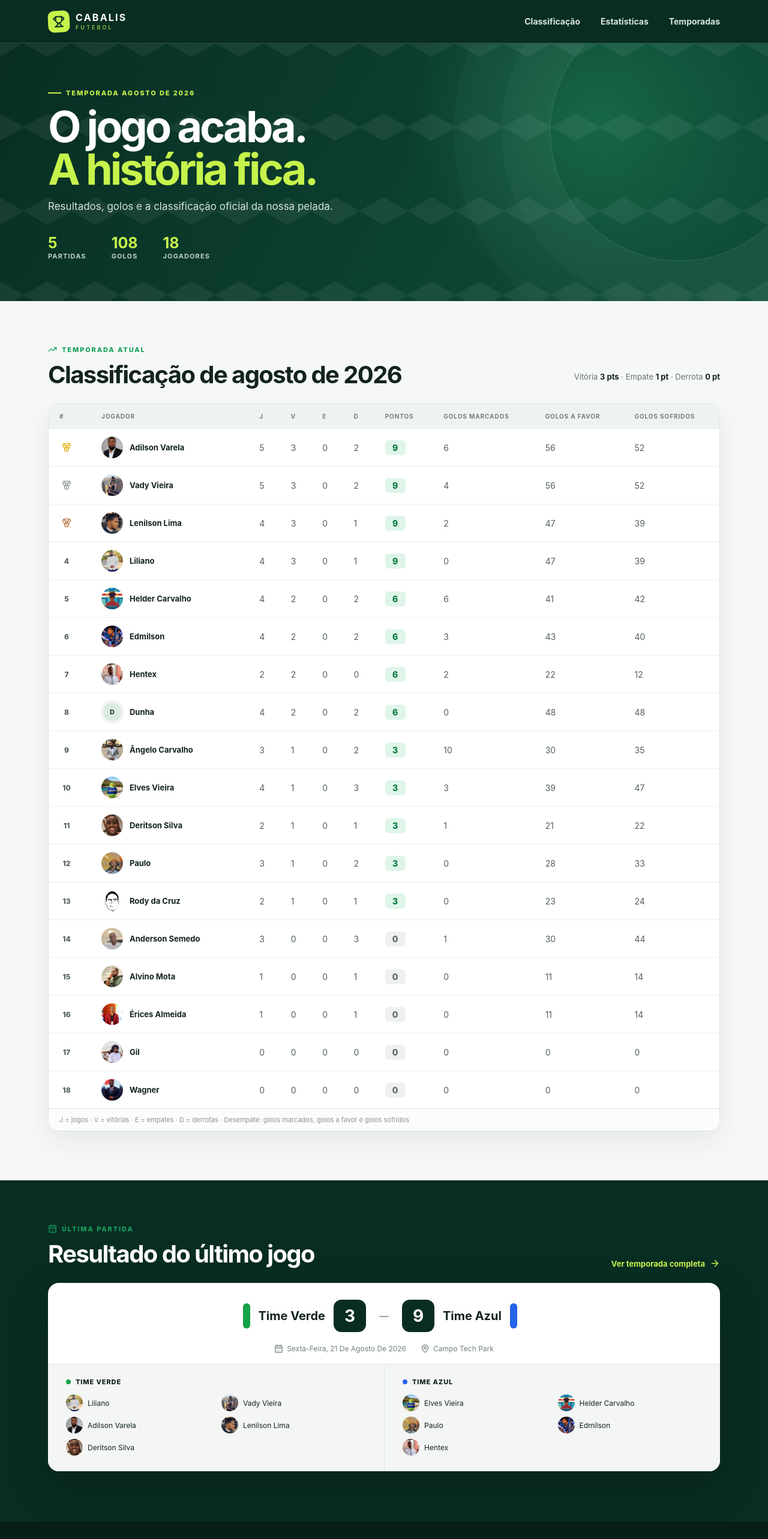
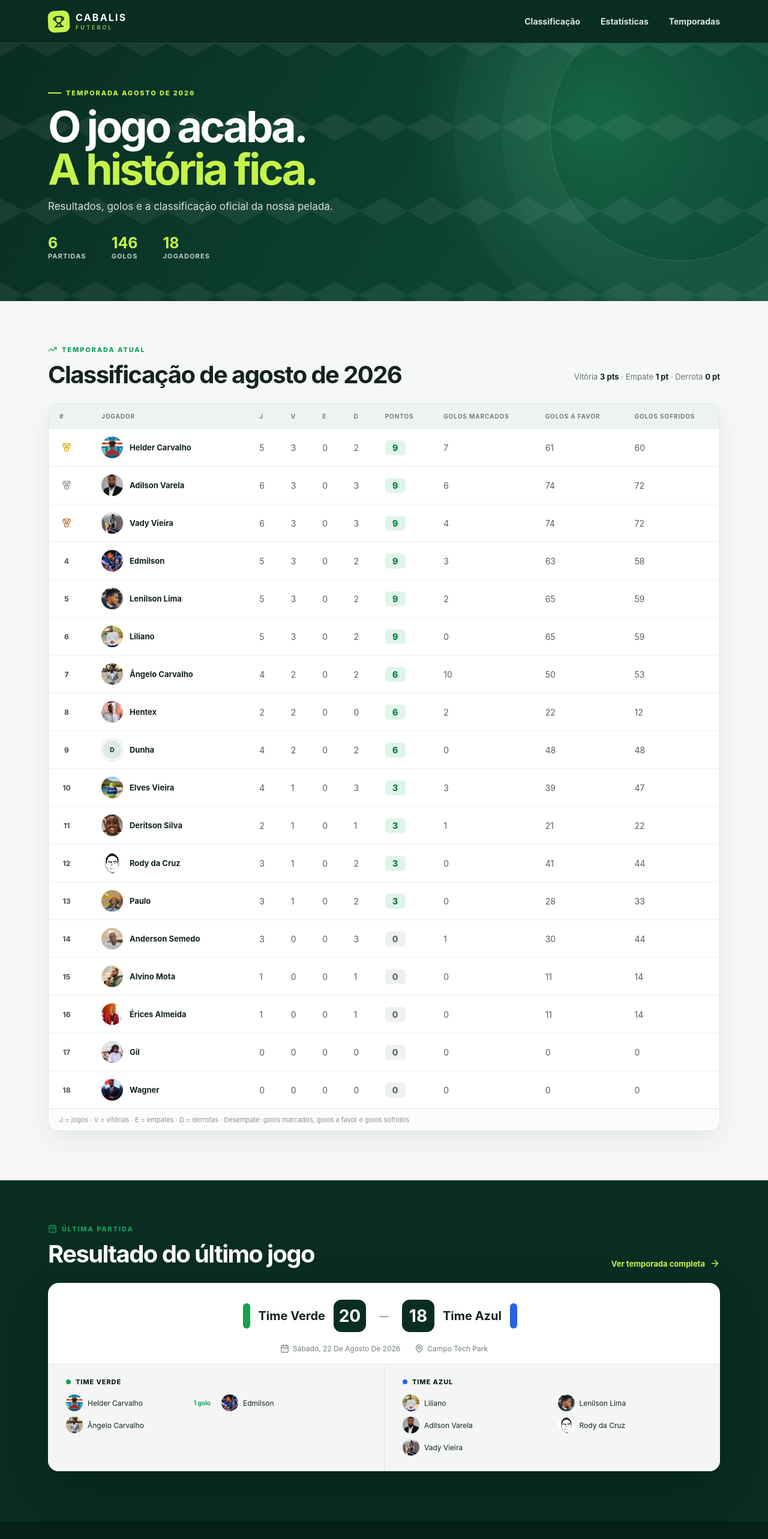
Before and after one commit to elvessilvavieira/Football-Cabalis, a Next.js app: page / in a window 1280 px wide. Shown: the top 2566 px of the page at 60% size. Built offline with nearby package versions, Linux system fonts and the light colour scheme.

Commit message:
feat: add new match

```diff
--- /dev/null
+++ b/src/data/match/2026-08-22.ts
@@ -0,0 +1,29 @@
+import type { Game } from "../types";
+
+export const match20260822: Game = {
+  id: "2026-08-22-a-b",
+  date: "2026-08-22T18:00:00",
+  venue: "Campo Tech Park",
+  teamA: {
+    name: "A",
+    color: "verde",
+    score: 20,
+    players: [
+      { playerId: "helder", goals: 1 },
+      { playerId: "edmilson", goals: 0 },
+      { playerId: "angelo", goals: 0 },
+    ],
+  },
+  teamB: {
+    name: "B",
+    color: "azul",
+    score: 18,
+    players: [
+      { playerId: "liliano", goals: 0 },
+      { playerId: "lenilson", goals: 0 },
+      { playerId: "adilson", goals: 0 },
+      { playerId: "rody", goals: 0 },
+      { playerId: "vady", goals: 0 },
+    ],
+  },
+};
--- a/src/data/match/index.ts
+++ b/src/data/match/index.ts
@@ -10,6 +10,7 @@ import { match20260808 } from "./2026-08-08";
 import { match20260815 } from "./2026-08-15";
 import { match20260820 } from "./2026-08-20";
 import { match20260821 } from "./2026-08-21";
+import { match20260822 } from "./2026-08-22";
 
 export const games: Game[] = [
   match20260713,
@@ -23,4 +24,5 @@ export const games: Game[] = [
   match20260815,
   match20260820,
   match20260821,
+  match20260822,
 ];
```
